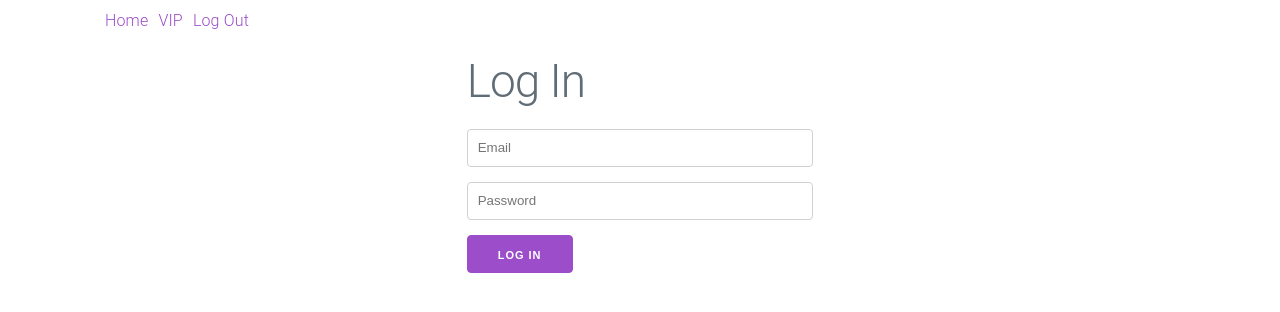
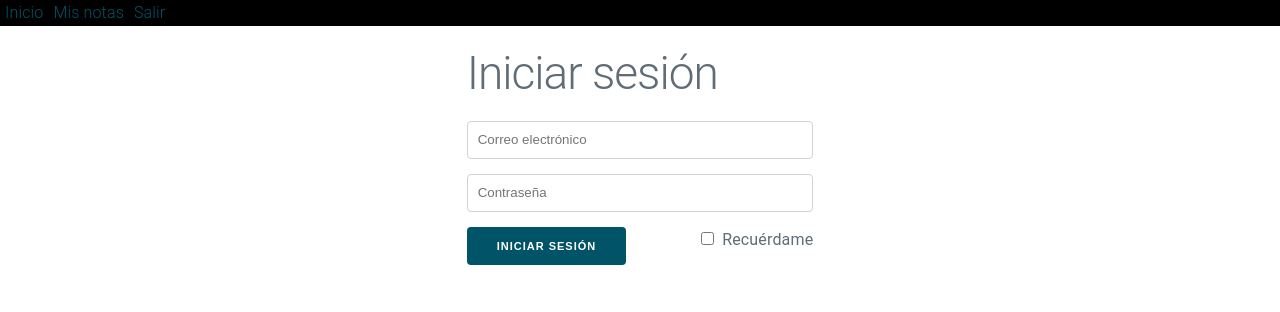
Before and after one commit to Eriknaitor/sticky-it-prw, a React (Create React App) app in the folder client/: page /login in a window 1280 px wide. Shown: the top 312 px of the page. Built offline with nearby package versions, Linux system fonts and the light colour scheme; sample sign-in values are in the browser's storage.

Commit message:
Feed, Note y poco mas

```diff
--- a/client/package.json
+++ b/client/package.json
@@ -3,6 +3,7 @@
   "version": "0.1.0",
   "private": true,
   "dependencies": {
+    "@tippy.js/react": "^2.1.2",
     "axios": "^0.18.0",
     "jwt-decode": "^2.2.0",
     "milligram": "^1.3.0",
--- a/client/public/index.html
+++ b/client/public/index.html
@@ -11,6 +11,8 @@
       user's mobile device or desktop. See https://developers.google.com/web/fundamentals/web-app-manifest/
     -->
   <link rel="manifest" href="%PUBLIC_URL%/manifest.json" />
+  <link rel="stylesheet" href="reset.css">
+  <link rel="stylesheet" href="https://use.fontawesome.com/releases/v5.8.1/css/all.css">
   <!--
       Notice the use of %PUBLIC_URL% in the tags above.
       It will be replaced with the URL of the `public` folder during the build.
--- /dev/null
+++ b/client/public/reset.css
@@ -0,0 +1,48 @@
+/* http://meyerweb.com/eric/tools/css/reset/
+   v2.0 | 20110126
+   License: none (public domain)
+*/
+
+html, body, div, span, applet, object, iframe,
+h1, h2, h3, h4, h5, h6, p, blockquote, pre,
+a, abbr, acronym, address, big, cite, code,
+del, dfn, em, img, ins, kbd, q, s, samp,
+small, strike, strong, sub, sup, tt, var,
+b, u, i, center,
+dl, dt, dd, ol, ul, li,
+fieldset, form, label, legend,
+table, caption, tbody, tfoot, thead, tr, th, td,
+article, aside, canvas, details, embed,
+figure, figcaption, footer, header, hgroup,
+menu, nav, output, ruby, section, summary,
+time, mark, audio, video {
+	margin: 0;
+	padding: 0;
+	border: 0;
+	font-size: 100%;
+	font: inherit;
+	vertical-align: baseline;
+}
+/* HTML5 display-role reset for older browsers */
+article, aside, details, figcaption, figure,
+footer, header, hgroup, menu, nav, section {
+	display: block;
+}
+body {
+	line-height: 1;
+}
+ol, ul {
+	list-style: none;
+}
+blockquote, q {
+	quotes: none;
+}
+blockquote:before, blockquote:after,
+q:before, q:after {
+	content: '';
+	content: none;
+}
+table {
+	border-collapse: collapse;
+	border-spacing: 0;
+}
--- a/client/src/App.jsx
+++ b/client/src/App.jsx
@@ -2,12 +2,15 @@ import React from 'react';
 import { Switch, Route, Redirect } from 'react-router-dom';
 import httpClient from './httpClient';
 
+// Componentes
 import NavBar from './components/NavBar';
 import NotFound from './components/NotFound';
+
+// Vistas
 import LogIn from './views/LogIn';
 import LogOut from './views/LogOut';
 import SignUp from './views/SignUp';
-import VIP from './views/VIP';
+import Notes from './views/MyNotes';
 import Home from './views/Home';
 
 class App extends React.Component {
@@ -25,9 +28,9 @@ class App extends React.Component {
     render() {
         const { currentUser } = this.state
         return (
-            <div className='App container'>
+            <div className='App'>
                 <NavBar currentUser={currentUser} />
-
+                <div className='container'>
                     <Switch>
                         <Route path="/login" render={(props) => {
                             return <LogIn {...props} onLoginSuccess={this.onLoginSuccess.bind(this)} />
@@ -41,9 +44,9 @@ class App extends React.Component {
                             return <SignUp {...props} onSignUpSuccess={this.onLoginSuccess.bind(this)} />
                         }} />
 
-                    <Route path="/vip" render={() => {
+                        <Route path="/notes" render={() => {
                             return currentUser
-                            ? <VIP />
+                                ? <Notes />
                                 : <Redirect to="/login" />
                         }} />
 
@@ -52,6 +55,7 @@ class App extends React.Component {
                         <Route component={NotFound} />
                     </Switch>
                 </div>
+            </div>
         )
     }
 }
--- a/client/src/components/NavBar.jsx
+++ b/client/src/components/NavBar.jsx
@@ -4,18 +4,18 @@ import { Link } from 'react-router-dom';
 const NavBar = (props) => {
 	return (
 		<div className='NavBar'>
-			<Link to="/">Home</Link>
+			<Link to="/">Inicio</Link>
 			{props.currentUser
 				? (
 					<span>
-						<Link to="/vip">VIP</Link>
-						<Link to="/logout">Log Out</Link>
+						<Link to="/notes">Mis notas</Link>
+						<Link to="/logout">Salir</Link>
 					</span>
 				)
 				: (
 					<span>
-						<Link to="/login">Log In</Link>
-						<Link to="/signup">Sign Up</Link>
+						<Link to="/login">Iniciar sesión</Link>
+						<Link to="/signup">Crear una cuenta</Link>
 					</span>
 				)
 			}
--- a/client/src/components/NotFound.jsx
+++ b/client/src/components/NotFound.jsx
@@ -1,14 +1,9 @@
 import React from 'react';
 import { Link } from 'react-router-dom';
-import TimeAgo from 'react-timeago';
-import spanishStrings from 'react-timeago/lib/language-strings/es';
-import buildFormatter from 'react-timeago/lib/formatters/buildFormatter'
-const formatter = buildFormatter(spanishStrings);
 
 const NotFound = () => (
     <div>
         <h1>404 :(</h1>
-        Publicado <TimeAgo date='Feb 1, 1966' formatter={formatter} />
         <center><Link to="/">Return to Home Page</Link></center>
     </div>
 );
--- a/client/src/index.js
+++ b/client/src/index.js
@@ -3,7 +3,6 @@ import ReactDOM from 'react-dom'
 import { BrowserRouter as Router } from 'react-router-dom'
 import 'milligram'
 import './styles.css'
-
 import App from './App'
 
 ReactDOM.render(
--- a/client/src/styles.css
+++ b/client/src/styles.css
@@ -1,19 +1,98 @@
+/*
+ * Estilos para el Navbar
+*/
+.NavBar a, .NavBar button, .NavBar a:active, .NavBar button:active, .NavBar a:link, .NavBar button:link {
+	margin: 0 5px;
+	cursor: pointer;
+	color: #015367;
+}
 
-.NavBar a, .NavBar button {
-	margin: 0 5px;
+.NavBar a:hover, .NavBar button:hover {
+	color:#04819E;
+}
+
+.NavBar {
+	background: #000;
+	margin-bottom: 20px
+}
+
+/*
+ * Estilos para el Feed
+*/
+
+.endFeed {
+	margin-top: 40px;
+	text-align: center;
+}
+
+
+
+/*
+ * Estilos para las notas
+*/
+
+
+.Note {
+	margin: 0 auto;
+	max-width: 80%;
 	cursor: pointer;
 }
 
-.NavBar {
-	margin-bottom: 20px
+.Note pre {
+	border-left-color: #04819E;
+	padding-left: 5px;
+	cursor: default;
+	min-height: 200px;
+	max-width: 500px;
+	min-width: 500px;
+	border-top-right-radius: 10px;
+	border-bottom-right-radius: 10px;
+}
+
+.infoNote :nth-child(2) {
+	margin-left: 100px;
+}
+
+.Note em {
+	float: right;
+	font-style: italic;
+}
+
+.Note img {
+	border: 0px;
+	border-radius: 30px;
+	margin-right: 20px;
+}
+
+.Note h4 span {
+	margin-bottom: -20px;
+}
+
+/*
+ * Botones y otros elementos
+*/
+.button-blue-dark {
+	border: #015367;
+	background: #015367;
+}
+
+.button-blue-dark:hover {
+	border: #04819E;
+	background: #04819E;
 }
 
 .lds-dual-ring {
-	display: inline-block;
+	width: 50%;
+	display: table;
+	margin: 0 auto;
 	width: 64px;
 	height: 64px;
-  }
-  .lds-dual-ring:after {
+}
+
+/*
+ * Spinner
+*/
+.lds-dual-ring:after {
 	content: " ";
 	display: block;
 	width: 46px;
@@ -31,4 +110,28 @@
 	100% {
 	  transform: rotate(360deg);
 	}
-  }
+}
+
+/*
+ * Media queries
+*/
+@media (max-width: 419px) {
+	.Note em {
+		clear: both;
+		text-align: center;
+	}
+
+	.Note h4 {
+		font-size: 2rem;
+	}
+
+	.Note h6 {
+		font-size: 1.8rem;
+	}
+
+	.Note pre {
+		font-size: 1.4rem;
+		max-width: 250px;
+		min-width: 250px;
+	}
+}
--- a/client/src/views/LogIn.jsx
+++ b/client/src/views/LogIn.jsx
@@ -3,7 +3,11 @@ import httpClient from '../httpClient'
 
 class LogIn extends React.Component {
 	state = {
-		fields: { email: '', password: ''}
+		fields: { email: '', password: '', remember: false, rememberField: localStorage.getItem('remember') || '' }
+	}
+
+	handleCheck() {
+		this.setState({ remember: !this.state.fields.remember });
 	}
 
 	onInputChange(evt) {
@@ -19,7 +23,8 @@ class LogIn extends React.Component {
 		evt.preventDefault()
 		httpClient.logIn(this.state.fields).then(user => {
 			this.setState({ fields: { email: '', password: '' } })
-			if(user) {
+			if (user) {
+				localStorage.setItem('remember', this.state.fields.email);
 				this.props.onLoginSuccess(user)
 				this.props.history.push('/')
 			}
@@ -27,16 +32,22 @@ class LogIn extends React.Component {
 	}
 
 	render() {
-		const { email, password } = this.state.fields
+		const { email, password, remember } = this.state.fields
 		return (
 			<div className='LogIn'>
 				<div className='row'>
 					<div className='column column-33 column-offset-33'>
-						<h1>Log In</h1>
+						<h1>Iniciar sesión</h1>
 						<form onChange={this.onInputChange.bind(this)} onSubmit={this.onFormSubmit.bind(this)}>
-							<input type="text" placeholder="Email" name="email" value={email} />
-							<input type="password" placeholder="Password" name="password" value={password} />
-							<button>Log In</button>
+							<input type="text" placeholder="Correo electrónico" name="email" value={email} />
+							<input type="password" placeholder="Contraseña" name="password" value={password} />
+
+							<div className="float-right">
+								<input type="checkbox" defaultChecked={remember} id="remember" name="remember" />
+								<label className="label-inline" htmlFor="remember">Recuérdame</label>
+							</div>
+
+							<button className='button-blue-dark'>Iniciar sesión</button>
 						</form>
 					</div>
 				</div>
--- a/client/src/views/VIP.jsx
+++ b/client/src/views/MyNotes.jsx
@@ -1,13 +1,12 @@
 import React from 'react'
 import Feed from '../components/Feed';
 
-const VIP = (props) => {
+const MyNotes = (props) => {
 	return (
-		<div className='VIP'>
-			<h1>Welcome to the VIP!</h1>
+		<div>
 			<Feed />
 		</div>
 	)
 }
 
-export default VIP
+export default MyNotes
```
Also changed, not shown: client/src/components/Feed.jsx (+56 -33 lines), client/src/components/Note.jsx (+66 -2 lines), 2 other files (tests, documents, lock files or other folders). Lines whose indentation alone changed are shown as unchanged.
